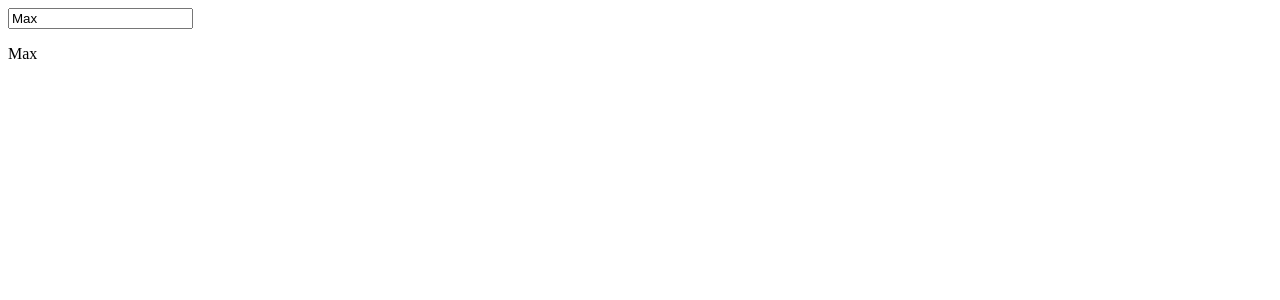
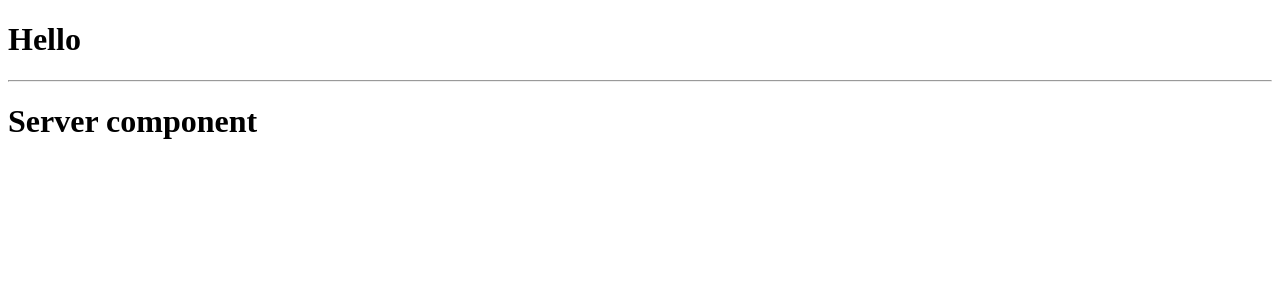
Before and after one commit to Csabi1998/Study, an Angular app in the folder first-app/: page / in a window 1280 px wide. Shown: the top 300 px of the page. Built offline with nearby package versions, Linux system fonts and the light colour scheme.

Commit message:
#1 Creating first component by hand

```diff
--- a/first-app/src/app/app.component.html
+++ b/first-app/src/app/app.component.html
@@ -1,3 +1,3 @@
-
-<input type="text" [(ngModel)]="name">
-<p>{{ name }}</p>
+<h1>Hello</h1>
+<hr />
+<app-server></app-server>
--- a/first-app/src/app/app.component.ts
+++ b/first-app/src/app/app.component.ts
@@ -1,10 +1,8 @@
-import { Component } from '@angular/core';
+import { Component } from "@angular/core";
 
 @Component({
-  selector: 'app-root',
-  templateUrl: './app.component.html',
-  styleUrls: ['./app.component.css']
+  selector: "app-root",
+  templateUrl: "./app.component.html",
+  styleUrls: ["./app.component.css"],
 })
-export class AppComponent {
-  name = 'Max';
-}
+export class AppComponent {}
--- /dev/null
+++ b/first-app/src/app/server/server.component.html
@@ -0,0 +1 @@
+<h1>Server component</h1>
```
Also changed, not shown: first-app/src/app/app.module.ts (+9 -13 lines), first-app/src/app/server/server.component.ts (added, +7 -0 lines).
